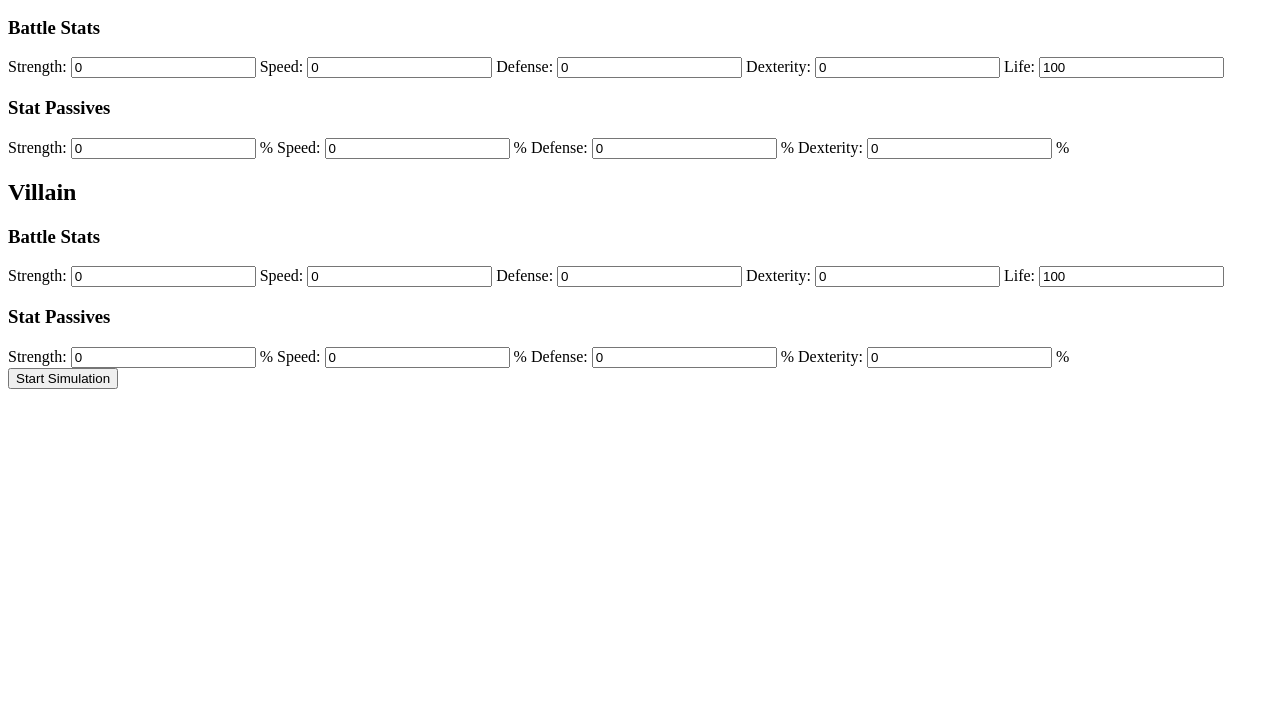
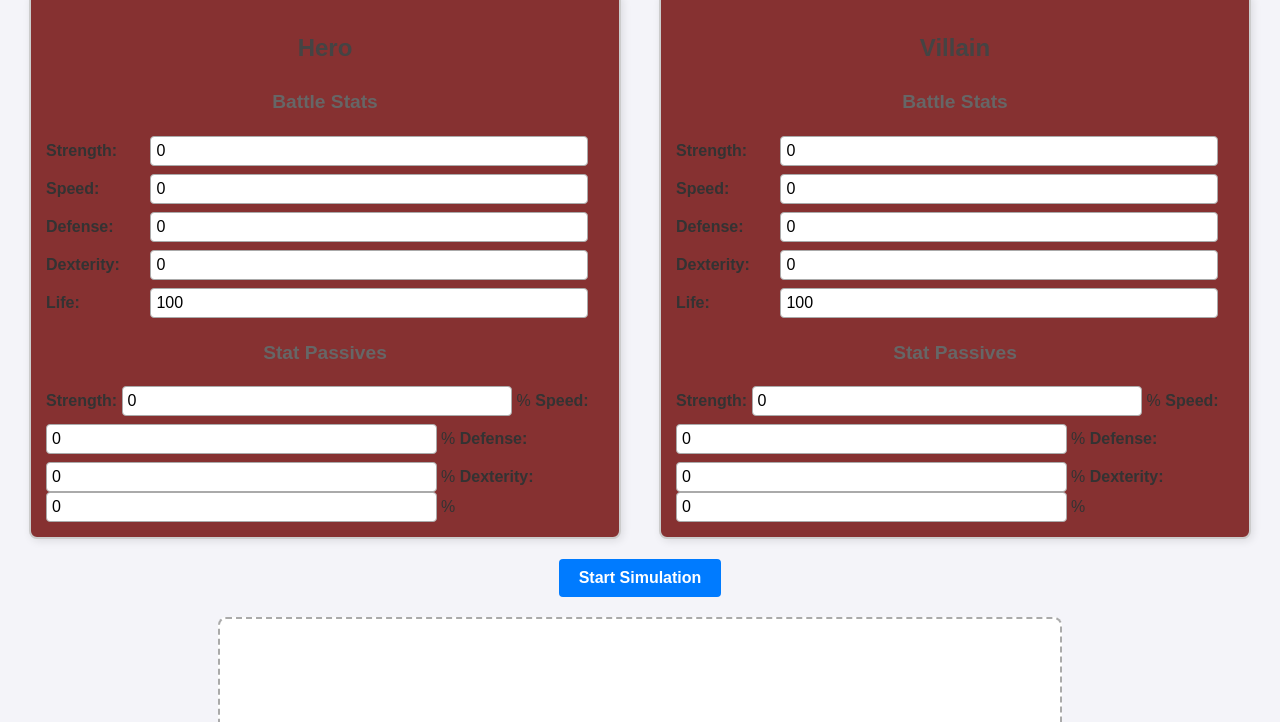
Before and after one commit to cej25/torn-site, a plain HTML site: page index.html in a window 1280 px wide. Shown: the part 148-870 px from the top of the page. Before the commit the page ends 800 px from the top, so only its background shows below. Drawn offline with nearby package versions, Linux system fonts and the light colour scheme.

Commit message:
actually connect these things together

```diff
--- a/index.html
+++ b/index.html
@@ -4,7 +4,7 @@
     <meta charset="UTF-8">
     <meta name="viewport" content="width=device-width, initial-scale=1.0">
     <title>Simulation Starter</title>
-    <link rel="stylesheet" href="styles.css">
+    <link rel="stylesheet" href="style.css">
     <script src="https://cdn.jsdelivr.net/npm/chart.js"></script>
 </head>
 <body>
--- a/style.css
+++ b/style.css
@@ -25,7 +25,7 @@ body {
     border: 2px solid #ccc;
     border-radius: 8px;
     box-shadow: 2px 2px 8px rgba(0, 0, 0, 0.1);
-    background-color: #f9f9f9;
+    background-color: #863131;
 }
 
 /* Headings Styling */
```
